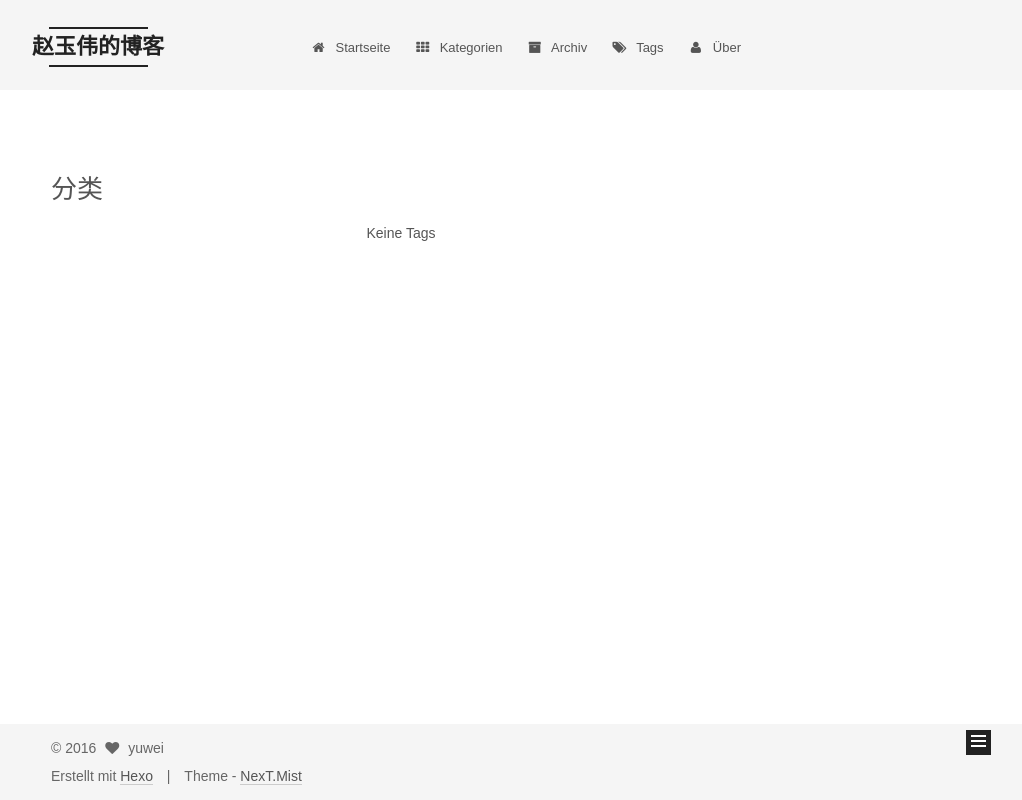
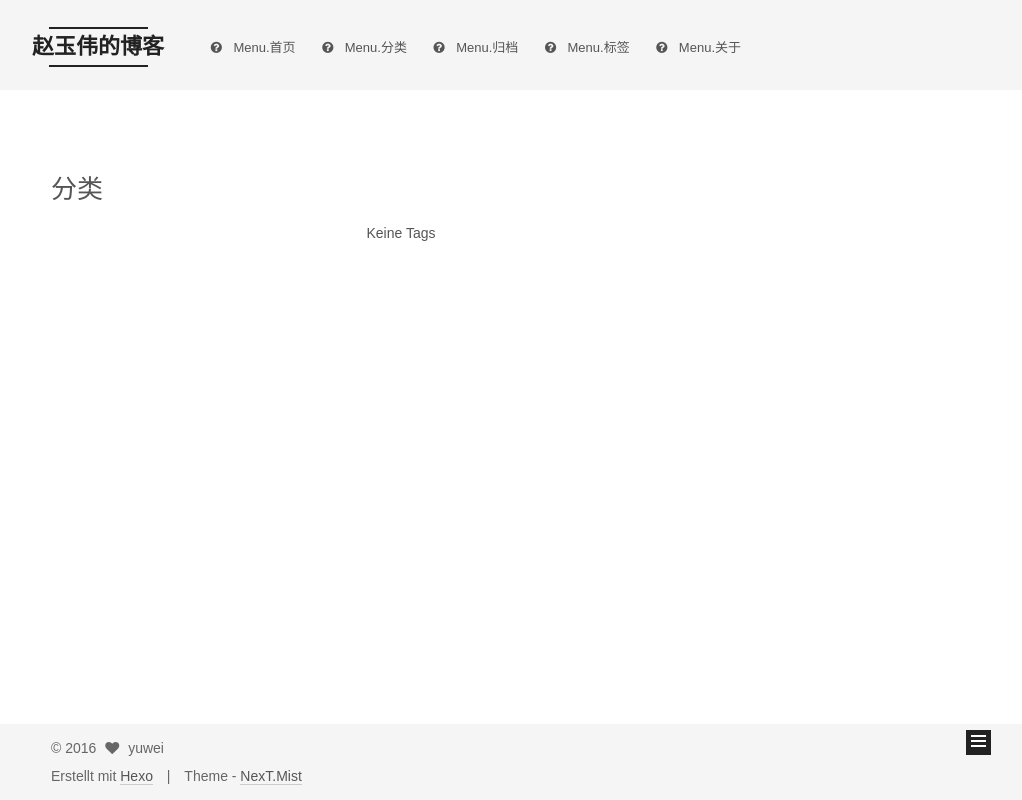
Before and after one commit to zhaoyuwei/zhaoyuwei.github.io, a plain HTML site: page categories/index.html in a window 1280 px wide. Shown: the whole page, without its empty margins (239-1261 px from the left). Drawn offline with Linux system fonts and the light colour scheme.

Commit message:
Site updated: 2016-12-13 01:30:33

```diff
--- a/categories/index.html
+++ b/categories/index.html
@@ -43,6 +43,8 @@
 
 
   <meta name="keywords" content="Hexo, NexT" />
+
+
 
 
 
@@ -162,52 +164,52 @@
     <ul id="menu" class="menu">
 
 
-        <li class="menu-item menu-item-home">
+        <li class="menu-item menu-item-首页">
           <a href="/" rel="section">
 
-              <i class="menu-item-icon fa fa-fw fa-home"></i> <br />
+              <i class="menu-item-icon fa fa-fw fa-question-circle"></i> <br />
 
-            Startseite
+            menu.首页
           </a>
         </li>
 
 
-        <li class="menu-item menu-item-categories">
+        <li class="menu-item menu-item-分类">
           <a href="/categories" rel="section">
 
-              <i class="menu-item-icon fa fa-fw fa-th"></i> <br />
+              <i class="menu-item-icon fa fa-fw fa-question-circle"></i> <br />
 
-            Kategorien
+            menu.分类
           </a>
         </li>
 
 
-        <li class="menu-item menu-item-archives">
+        <li class="menu-item menu-item-归档">
           <a href="/archives" rel="section">
 
-              <i class="menu-item-icon fa fa-fw fa-archive"></i> <br />
+              <i class="menu-item-icon fa fa-fw fa-question-circle"></i> <br />
 
-            Archiv
+            menu.归档
           </a>
         </li>
 
 
-        <li class="menu-item menu-item-tags">
+        <li class="menu-item menu-item-标签">
           <a href="/tags" rel="section">
 
-              <i class="menu-item-icon fa fa-fw fa-tags"></i> <br />
+              <i class="menu-item-icon fa fa-fw fa-question-circle"></i> <br />
 
-            Tags
+            menu.标签
           </a>
         </li>
 
 
-        <li class="menu-item menu-item-about">
+        <li class="menu-item menu-item-关于">
           <a href="/about" rel="section">
 
-              <i class="menu-item-icon fa fa-fw fa-user"></i> <br />
+              <i class="menu-item-icon fa fa-fw fa-question-circle"></i> <br />
 
-            Über
+            menu.关于
           </a>
         </li>
 
@@ -288,7 +290,7 @@
         </div>
         <nav class="site-state motion-element">
           <div class="site-state-item site-state-posts">
-            <a href="/archives">
+            <a href="/">
               <span class="site-state-item-count">1</span>
               <span class="site-state-item-name">Artikel</span>
             </a>
--- a/css/main.css
+++ b/css/main.css
@@ -1680,7 +1680,7 @@ pre .javascript .function {
   width: 4px;
   height: 4px;
   border-radius: 50%;
-  background: #42ffff;
+  background: #5263ff;
 }
 .links-of-blogroll {
   font-size: 13px;
```
Also changed, not shown: 2016/12/11/hello-world/index.html (+16 -16 lines), about/index.html (+16 -18 lines), archives/2016/12/index.html (+16 -16 lines), archives/2016/index.html (+16 -16 lines), archives/index.html (+16 -16 lines), index.html (+16 -16 lines), tags/index.html (+16 -16 lines).
